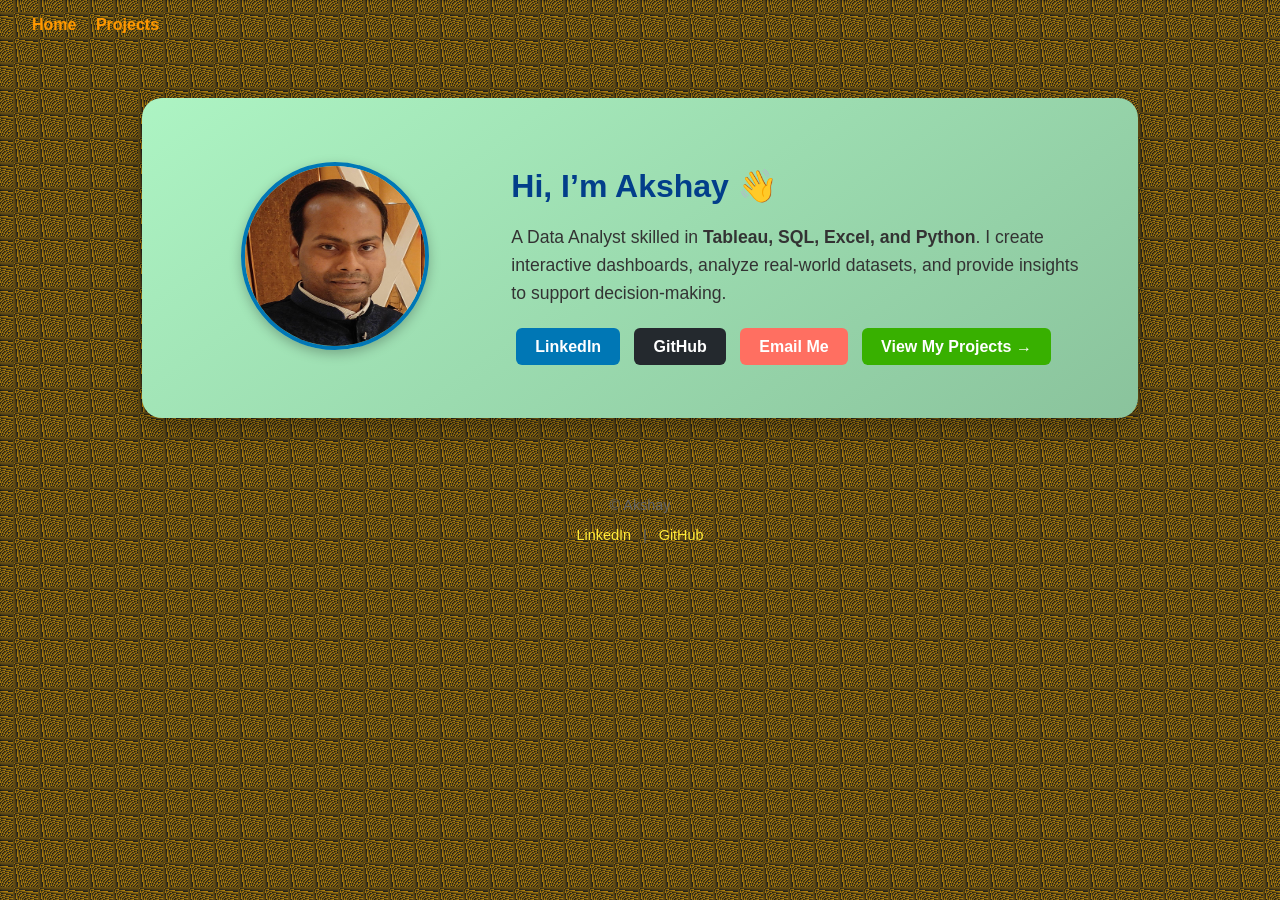
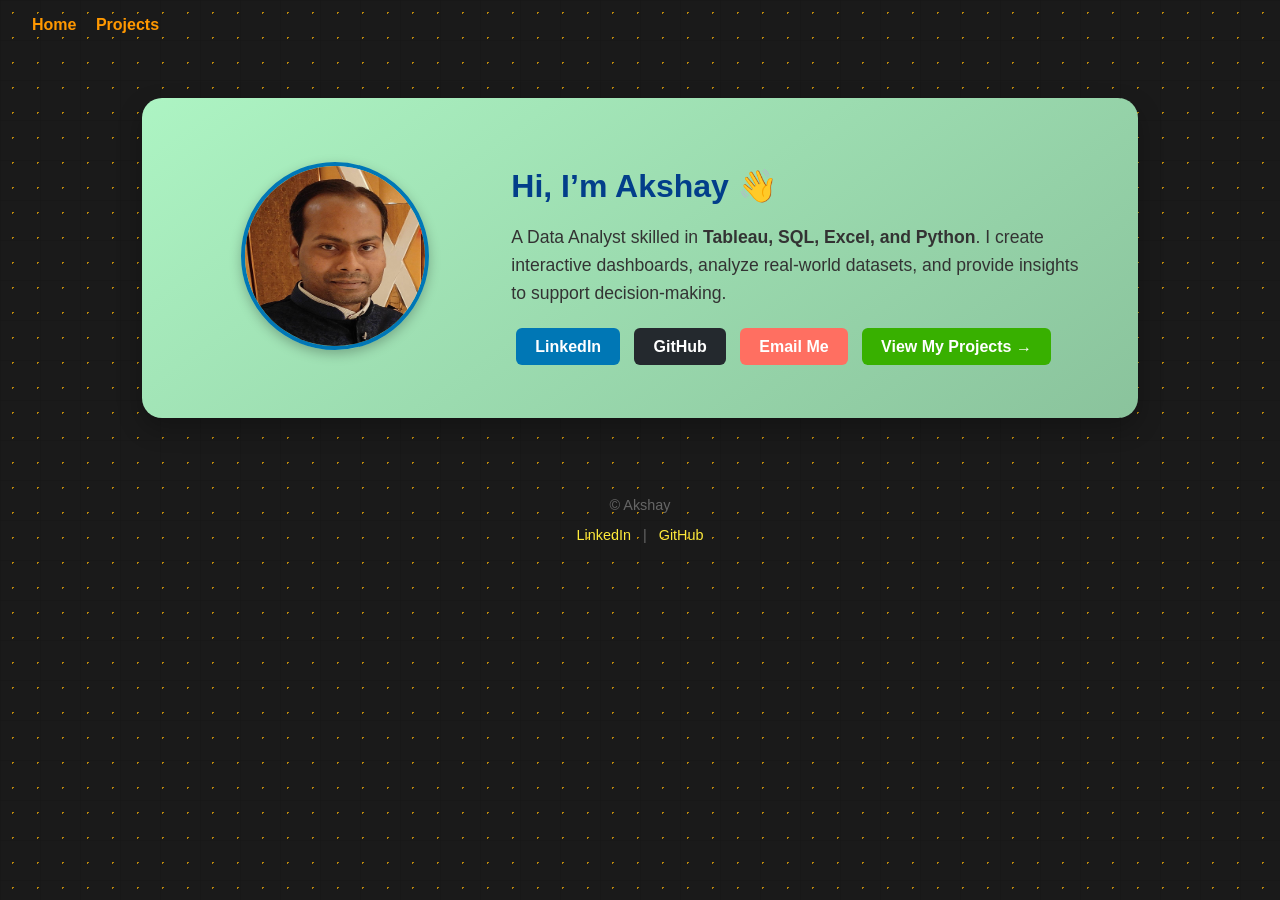
Before and after one commit to AkshaySinha01/AkshaySinha01.github.io, a Jekyll site: the page built from index.md, in a window 1280 px wide. Built offline with Jekyll 4.4.1, drawn with Linux system fonts in a browser that asks for light colours.

Commit message:
Update home.html

```diff
--- a/_layouts/home.html
+++ b/_layouts/home.html
@@ -8,14 +8,9 @@ body {
   font-family: Arial, sans-serif;
   margin: 0;
   padding: 0;
-  background-color: #1a1a1a; /* base color */
-  background-image: radial-gradient(#b8860b 1px, transparent 1px);
-  background-size: 25px 25px;
-  background-position: 0 0;
-  /* make dots diagonal */
-  background-image: repeating-radial-gradient(circle at 0 0, #b8860b 1px, transparent 2px);
-  background-size: 25px 25px;
-  background-position: -12px 12px;
+  background-color: #1a1a1a; /* base color (change as needed) */
+  background-image: radial-gradient(#b8860b 1px, transparent 1px); /* dark gold dots */
+  background-size: 25px 25px; /* spacing of dots */
 }
 
 /* Analytics-style subtle pattern */
```
